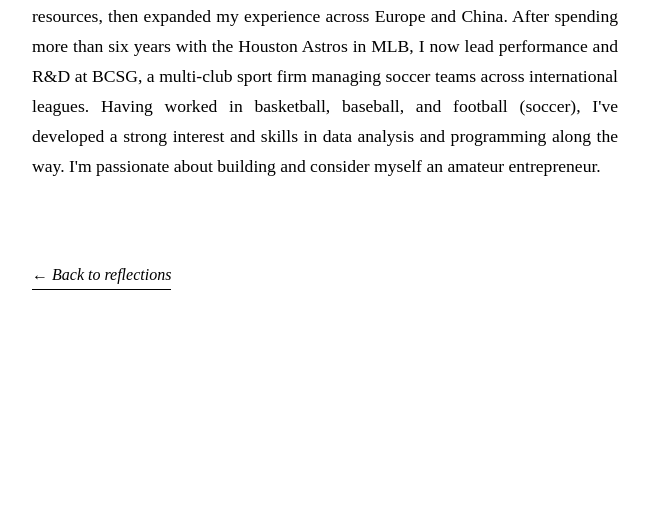
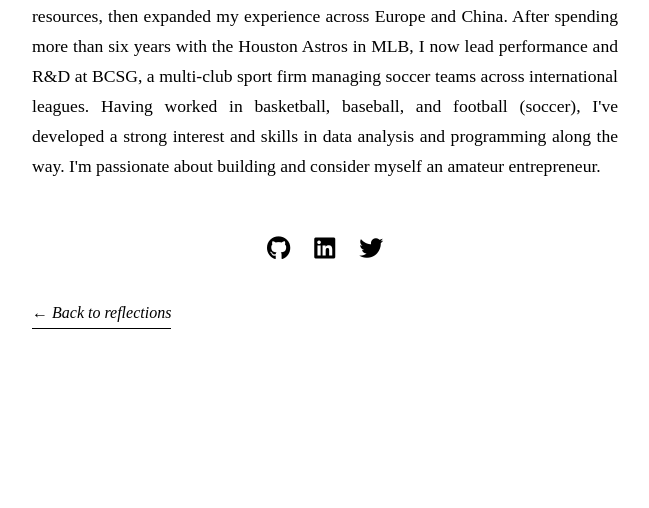
Before and after one commit to josedv82/josedv82.github.io, a Flask app: page /about in a window 1280 px wide. Shown: the part 731-1239 px from the top of the page, without its empty margins (315-964 px from the left). Before the commit the page ends 1021 px from the top, so only its background shows below. Run offline with Flask 3, Linux system fonts and the light colour scheme.

Commit message:
Assistant checkpoint: Added social icons to About page
Assistant generated file changes:
- templates/about.html: Add Font Awesome and social icons, Add social icons styles, Add social icons after bio

---

User prompt:

add my social icons under my bio on the about me page

 <div class="top-right-icons">
            <a href="https://github.com/josedv82" target="_blank" rel="noopener" class="modal-icon">
                <i class="fab fa-github github-icon"></i>
            </a>
            <a href="https://www.linkedin.com/in/josefernandez1" target="_blank" rel="noopener" class="modal-icon">
                <i class="fab fa-linkedin linked-icon"></i>
            </a>
            <a href="https://x.com/jfernandez__" target="_blank" rel="noopener" class="modal-icon">
                <i class="fab fa-twitter twitter-icon"></i>
            </a>
        </div>

Replit-Commit-Author: Assistant
Replit-Commit-Session-Id: 545586c3-37e2-45c9-a79d-d0a3cdc29176

```diff
--- a/templates/about.html
+++ b/templates/about.html
@@ -6,6 +6,7 @@
     <meta name="apple-mobile-web-app-capable" content="yes">
     <title>About Me - Jose Fernandez</title>
     <link rel="stylesheet" href="{{ url_for('static', filename='css/style.css') }}">
+    <link rel="stylesheet" href="https://cdnjs.cloudflare.com/ajax/libs/font-awesome/5.15.4/css/all.min.css">
     <style>
         .about-container {
             max-width: 700px;
@@ -64,6 +65,23 @@
         .nav-link:hover {
             opacity: 0.7;
         }
+
+        .social-icons {
+            display: flex;
+            justify-content: center;
+            gap: 1.5rem;
+            margin-top: 2rem;
+        }
+
+        .social-icons a {
+            color: #000;
+            font-size: 1.5rem;
+            transition: opacity 0.3s;
+        }
+
+        .social-icons a:hover {
+            opacity: 0.7;
+        }
     </style>
 </head>
 <body>
@@ -85,6 +103,18 @@
                 Born in Spain, I have a formal education in High Performance and Sport Science. I began my career at youth basketball academies, often working with fewer resources, then expanded my experience across Europe and China. After spending more than six years with the Houston Astros in MLB, I now lead performance and R&D at BCSG, a multi-club sport firm managing soccer teams across international leagues. Having worked in basketball, baseball, and football (soccer), I've developed a strong interest and skills in data analysis and programming along the way. I'm passionate about building and consider myself an amateur entrepreneur.
             </p>
 
+            <div class="social-icons">
+                <a href="https://github.com/josedv82" target="_blank" rel="noopener">
+                    <i class="fab fa-github"></i>
+                </a>
+                <a href="https://www.linkedin.com/in/josefernandez1" target="_blank" rel="noopener">
+                    <i class="fab fa-linkedin"></i>
+                </a>
+                <a href="https://x.com/jfernandez__" target="_blank" rel="noopener">
+                    <i class="fab fa-twitter"></i>
+                </a>
+            </div>
+
             <a href="{{ url_for('index') }}" class="back-link">← Back to reflections</a>
         </div>
     </main>
```
